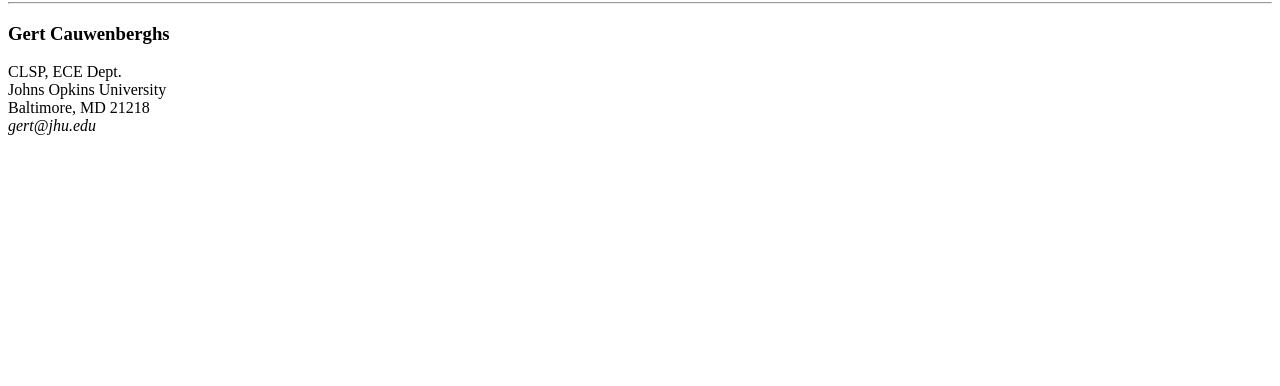
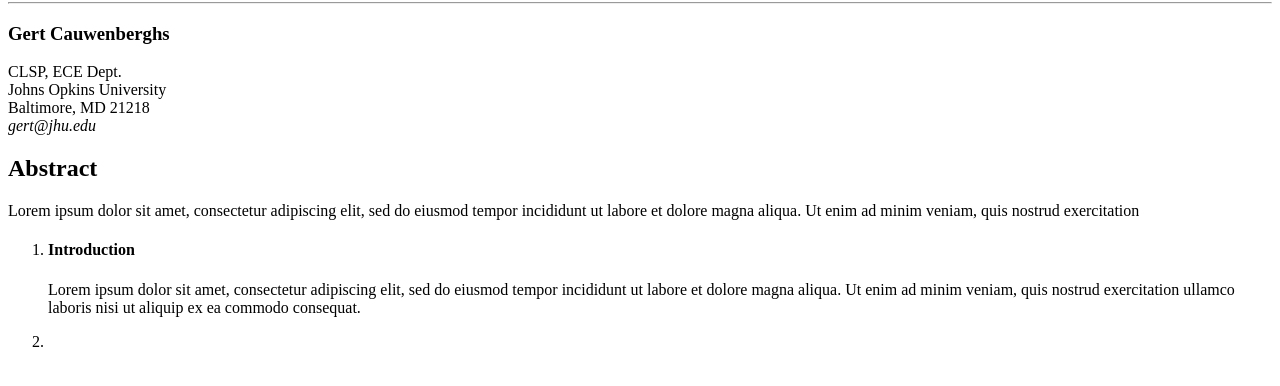
Before and after one commit to malexC137/paper-scientifico, a plain HTML site: page index.html in a window 1280 px wide. Shown: the part 78-464 px from the top of the page. Drawn offline with Linux system fonts and the light colour scheme.

Commit message:
Implementa il corpo della pagina

```diff
--- a/index.html
+++ b/index.html
@@ -27,6 +27,36 @@
         <!-- Corpo della pagina -->
         <main>
 
+            <!-- Definisce l'abstract -->
+            <section>
+
+                <h2>Abstract</h2>
+
+                <p>
+                    Lorem ipsum dolor sit amet, consectetur adipiscing elit,
+                    sed do eiusmod tempor incididunt ut labore et dolore magna aliqua.
+                    Ut enim ad minim veniam, quis nostrud exercitation
+
+                </p>
+
+                <ol>
+                    <li>
+                        <h4>Introduction</h4>
+
+                        <p>
+                            Lorem ipsum dolor sit amet, consectetur adipiscing elit,
+                            sed do eiusmod tempor incididunt ut labore et dolore magna aliqua.
+                            Ut enim ad minim veniam, quis nostrud exercitation ullamco laboris
+                            nisi ut aliquip ex ea commodo consequat.
+                        </p>
+                    </li>
+                    <li>
+                        <img src="" alt="">
+                    </li>
+                </ol>
+
+            </section>
+
         </main>
         <!-- Choiusiura della pagina -->
         <footer>
```
